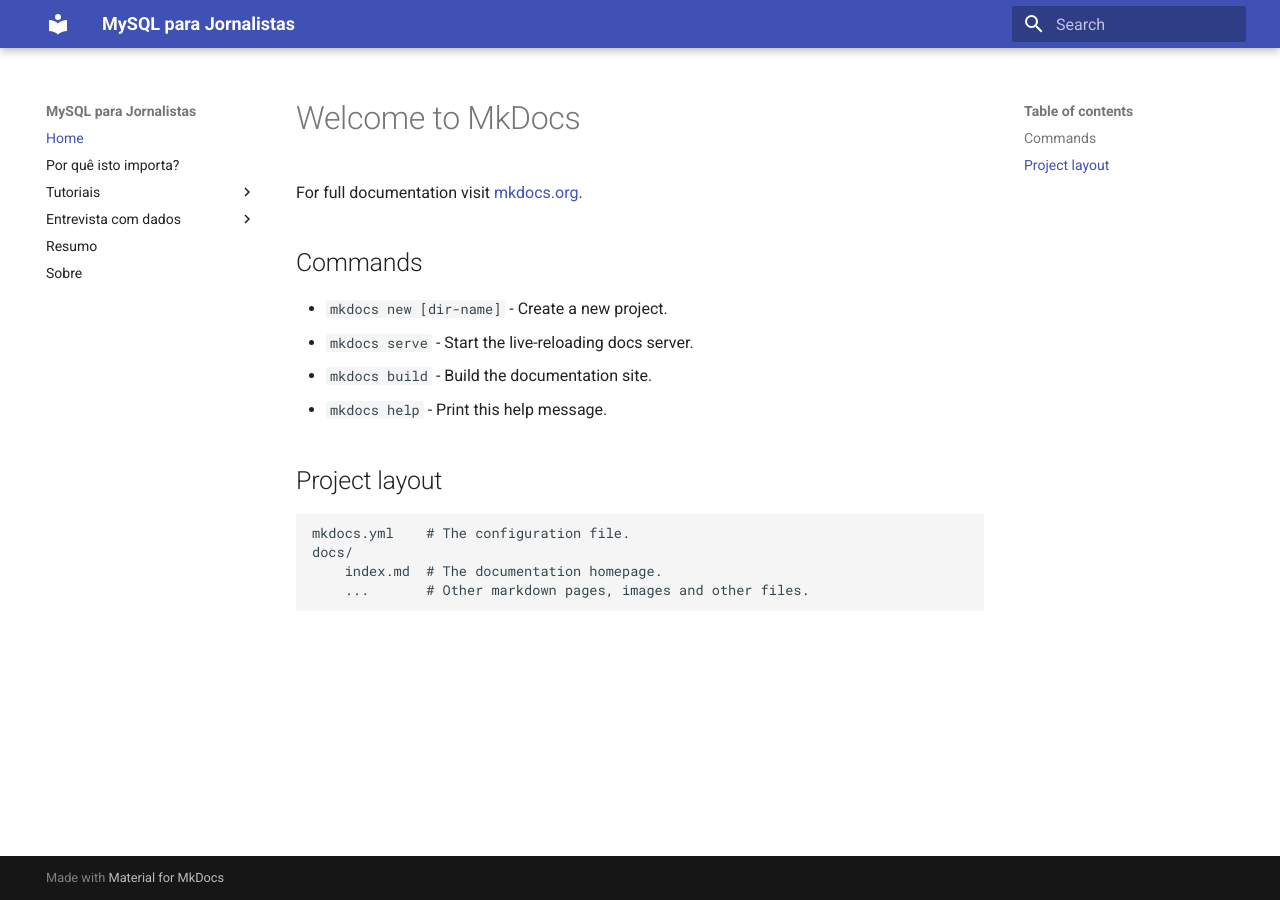
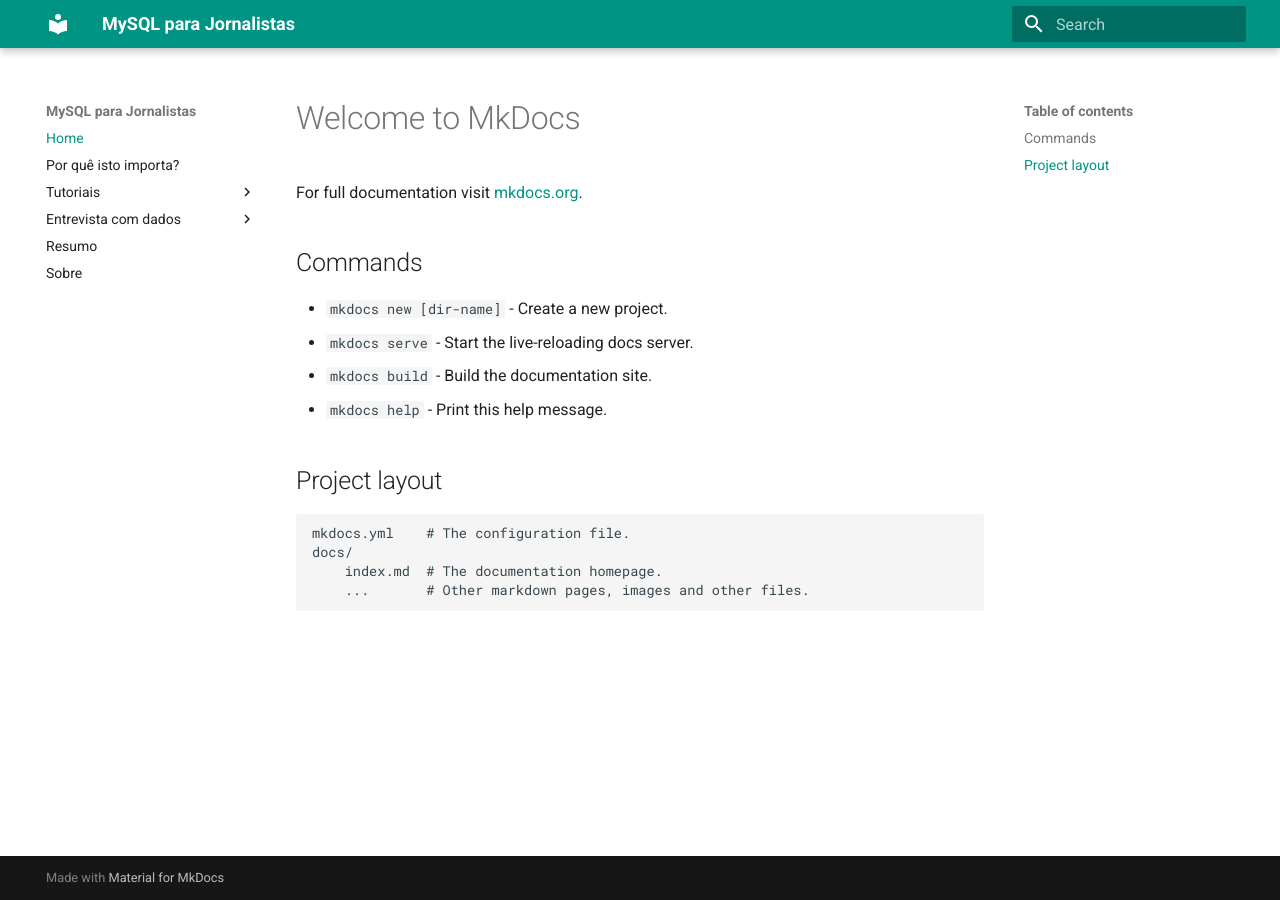
Before and after one commit to laurybueno/mysql-para-jornalistas, an MkDocs documentation site: the page built from docs/index.md, in a window 1280 px wide. Built offline with MkDocs 1.6.1 and Material for MkDocs 9.7.7, drawn with Linux system fonts in a browser that asks for light colours; old or Windows-style settings are respelled for this version of MkDocs.

Commit message:
Novas cores (close #7)

```diff
--- a/mkdocs.yml
+++ b/mkdocs.yml
@@ -16,3 +16,8 @@ pages:
 - Sobre: sobre.md
 
 theme: material
+
+extra:
+  palette:
+    primary: 'teal'
+    accent: 'grey'
```
